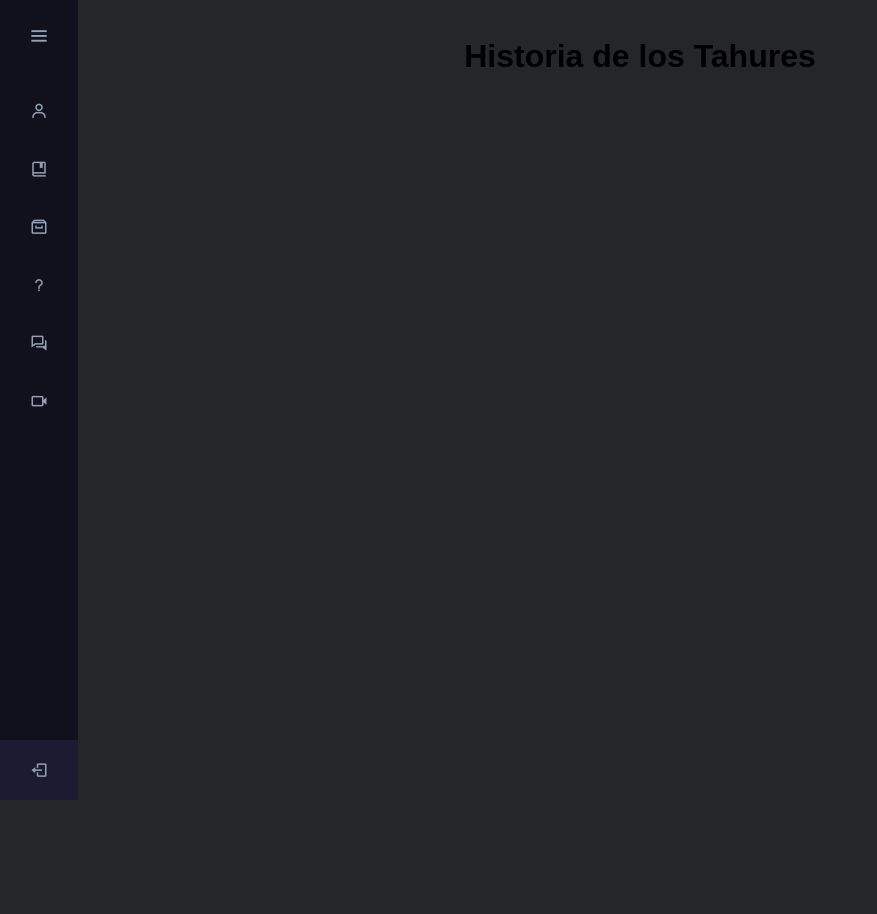
After one commit to Polvulja/Experto_en_la_mesa_Juego, a PHP site: page /views/Inicio.php in a window 1280 px wide. The commit adds this page. Shown: the whole page, without its empty margins (0-877 px from the left). Run offline with PHP 8.4, Linux system fonts and the light colour scheme.

Commit message:
Add files via upload

```diff
--- a/css/formulario.css
+++ b/css/formulario.css
@@ -7,7 +7,7 @@ body{
     padding-bottom: 3%;
     display: flex;
     align-items: center;
-    background-color: #ccd2db;
+    background-color: #242629;
     justify-content: center;
     flex-direction: column;
 }
--- /dev/null
+++ b/views/Inicio.php
@@ -0,0 +1,112 @@
+<!DOCTYPE html>
+<html >
+  <head>
+    <meta charset="UTF-8">
+    <link rel="stylesheet" href="../css/barra_izquierda.css">
+    <link rel="stylesheet" href="../css/inicio.css">
+    <link href='https://unpkg.com/boxicons@2.0.7/css/boxicons.min.css' rel='stylesheet'>
+     <meta name="viewport" content="width=device-width, initial-scale=1.0">
+   </head>
+<body>
+  <h1>Historia de los Tahures</h1>
+<div class="granContenedor">
+</div>
+
+  <div class="sidebar"><!--Barra-->
+
+    <div class="logo-details"><!--Titulo-->
+        <div class="logo_name">Bienvenido</div>
+        <i class='bx bx-menu' id="btn" ></i>
+    </div>
+
+    <ul class="nav-list">
+
+      <li><!--Perfil-->
+       <a href="#">
+         <i class='bx bx-user' ></i>
+         <span class="links_name">Perfil</span>
+       </a>
+       <span class="tooltip">Perfil</span>
+     </li>
+
+     <li><!--Libros-->
+       <a href="#">
+        <i class='bx bx-book-bookmark'></i>
+         <span class="links_name">Libros</span>
+       </a>
+       <span class="tooltip">Libros</span>
+     </li>
+
+     <li><!--Historia-->
+       <a href="#">
+        <i class='bx bx-archive'></i>
+         <span class="links_name">Historia Tahures</span>
+       </a>
+       <span class="tooltip">Historia</span>
+     </li>
+
+     <li><!--SW Erdnase-->
+       <a href="#">
+        <i class='bx bx-question-mark'></i>
+         <span class="links_name">SW Erdnase</span>
+       </a>
+       <span class="tooltip">SW Erdnase</span>
+     </li>
+
+     <li><!--Foro-->
+       <a href="#">
+        <i class='bx bx-conversation'></i>
+         <span class="links_name">Foro</span>
+       </a>
+       <span class="tooltip">Foro</span>
+     </li>
+
+     <li><!--Tutoriales-->
+       <a href="#">
+        <i class='bx bx-video'></i>
+         <span class="links_name">Tutoriales</span>
+       </a>
+       <span class="tooltip">Tutoriales</span>
+     </li>
+
+     <li class="profile"><!--Avatar-->
+         <div class="profile-details">
+           <img src="../avatar.png" alt="profileImg">
+           <div class="name_job">
+            <div class="name">Usuario 1</div>
+           </div>
+           <a href="#">
+            <i class='bx bx-log-out' id="log_out" ></i>
+          </a>
+         </div>
+     </li>
+
+    </ul>
+
+  </div>
+
+  <script>
+  let sidebar = document.querySelector(".sidebar");
+  let closeBtn = document.querySelector("#btn");
+  let searchBtn = document.querySelector(".bx-search");
+
+  closeBtn.addEventListener("click", ()=>{
+    sidebar.classList.toggle("open");
+    menuBtnChange();
+  });
+
+  searchBtn.addEventListener("click", ()=>{
+    sidebar.classList.toggle("open");
+    menuBtnChange();
+  });
+
+  function menuBtnChange() {
+   if(sidebar.classList.contains("open")){
+     closeBtn.classList.replace("bx-menu", "bx-menu-alt-right");
+   }else {
+     closeBtn.classList.replace("bx-menu-alt-right","bx-menu");
+   }
+  }
+  </script>
+</body>
+</html>
--- a/views/registrarse_usuario.php
+++ b/views/registrarse_usuario.php
@@ -30,7 +30,7 @@
                 </div>
             </form>
             <?php
-            include("../Registrar.php");
+            include("../php/Registrar.php");
             ?>
         </div>
     </body>
```
Also changed, not shown: index.php (+5 -3 lines), php/Registrar.php (added, +35 -0 lines), php/iniciar_sesion.php (added, +47 -0 lines), tahures.sql (+12 -12 lines).
